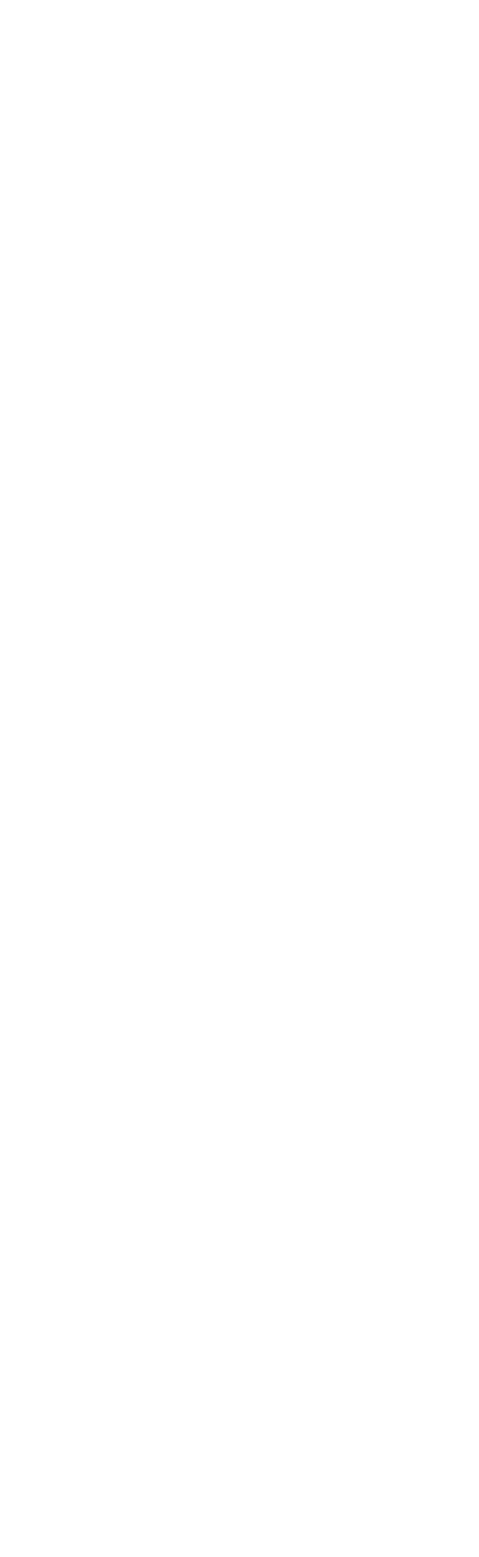
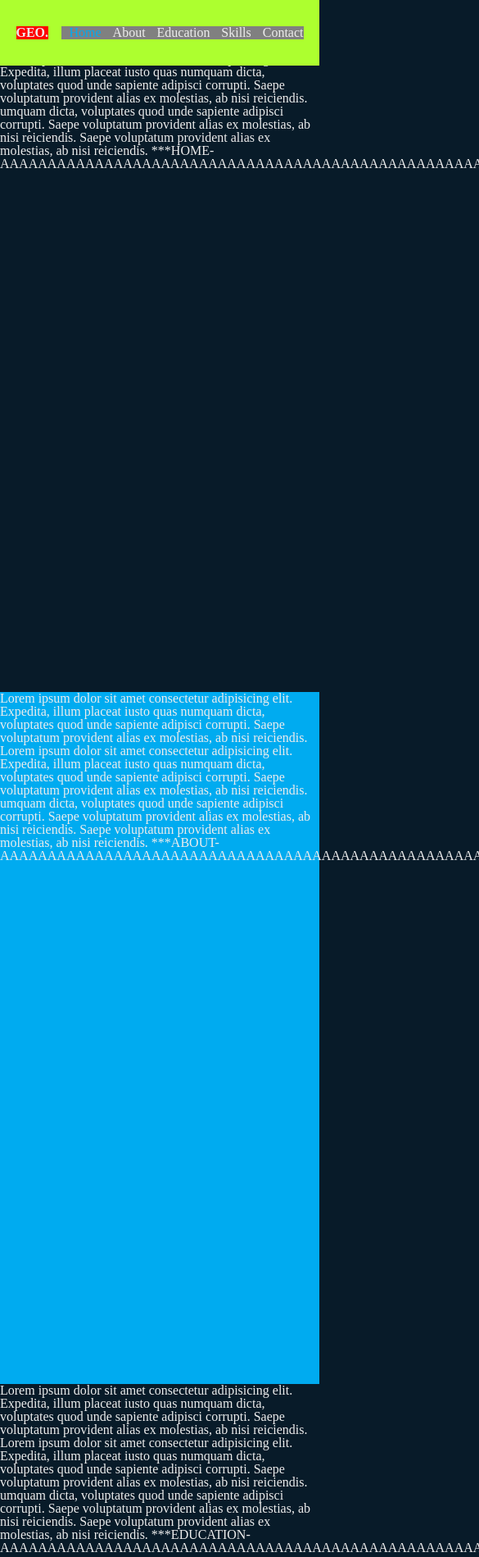
Before and after one commit to jzapatahma/10-miportafolio, a plain HTML site: page index.html in a window 390 px wide. Shown: the top 1899 px of the page at 82% size, 585 px wide, since content can reach past the window. Before the commit the page ends 844 px from the top, so only its background shows below. Drawn offline with Linux system fonts and the light colour scheme.

Commit message:
Actaulizacion 1

```diff
--- a/app.js
+++ b/app.js
@@ -0,0 +1,85 @@
+
+let header = document.getElementById("id-header");
+let navbar = document.getElementById("id-navbar");
+let navLinks = document.querySelectorAll('header nav a');
+
+// let offset = sec.offsetTop - 100;
+let height = 953;
+
+window.onscroll = () => {
+    // let header = document.querySelector('header');
+    // let header = document.getElementById('id-header');
+    header.classList.toggle('sticky', window.scrollY > 100);
+    // alert(window.scrollY);
+    // console.log(window.scrollY)
+    // if( window.scrollY > 433 ){
+    //     console.log('Home');
+    // }
+    // if( window.scrollY > 1174 ){
+    //     console.log('About');
+    // }
+    // links.classList.remove('active');
+    navLinks[0].classList.toggle('active', window.scrollY <= 602);
+    // navLinks[1].classList.toggle('active', window.scrollY > 602 && window.scrollY <= 1206 );
+    // navLinks[2].classList.toggle('active', window.scrollY > 1206 && window.scrollY <= 1809);
+    // navLinks[3].classList.toggle('active', window.scrollY > 1809 && window.scrollY <= 2411);
+    // navLinks[4].classList.toggle('active', window.scrollY = 2412);
+    // console.log(window.scrollY);
+    // alert(sessionStorage.getItem("opMenu"));
+}
+
+let menuIcon = document.getElementById('menu-icon');
+// let navbar = document.getElementById('id-navbar');
+menuIcon.onclick = () => {
+    menuIcon.classList.toggle('bx-x');
+    navbar.classList.toggle('active');
+}
+
+// Adiciona nombre de clase "active" en la etiqueta nav del menu principal
+document.addEventListener("DOMContentLoaded", function() {
+    let controlAnterior=null;
+    // document.getElementById("id-navbar").addEventListener("click", function(e) {
+        navbar.addEventListener("click", function(e) {
+        if(controlAnterior!==null){
+            controlAnterior.classList.toggle('active');
+        }
+        // let id = e.target.id;// alert(id);
+        let elemento = e.target;
+        elemento.classList.toggle('active');
+        controlAnterior=elemento;
+    });
+  });
+
+if (window.sessionStorage) {
+    sessionStorage.setItem("opMenu", window.scrollY);
+    // alert(window.scrollY);
+}
+
+
+//   if (window.sessionStorage) {
+//     sessionStorage.setItem("nombre", "Gonzalo");
+
+//     var nombre = sessionStorage.getItem("nombre");
+
+//     sessionStorage.removeItem("nombre");
+
+//   }
+//   else{
+//     throw new Error('Tu Browser no soporta sessionStorage!');
+//   }
+
+let seccion = document.querySelectorAll('section');
+// alert(seccion);
+
+if (typeof(Storage) !== 'undefined') {
+    // Código cuando Storage es compatible
+    localStorage.setItem('Nombre', 'Miguel Antonio')
+    localStorage.Apellido = 'Márquez Montoya'
+  } else {
+   // Código cuando Storage NO es compatible
+  }
+
+  let firstName = localStorage.getItem('Nombre'),
+  lastName  = localStorage.Apellido
+
+  console.log(`Hola, mi nombre es ${firstName} ${lastName}`)
--- a/index.html
+++ b/index.html
@@ -3,9 +3,129 @@
 <head>
     <meta charset="UTF-8">
     <meta name="viewport" content="width=device-width, initial-scale=1.0">
+    <!-- https://boxicons.com/ -->
+    <!-- <link href='https://unpkg.com/boxicons@2.1.4/css/boxicons.min.css' rel='stylesheet'> -->
+    <!-- <link rel="shortcut icon" type="image/x-icon" href="/favicon.ico"> -->
+    <link rel="stylesheet" href="reset.css">
+    <link rel="stylesheet" href="style.css">
     <title>Mi Portafolio</title>
 </head>
 <body>
+    <header class="header" id="id-header">
+        <a  href="#" class="logo" href="#">GEO.</a>
+        <div class="bx bx-menu" id="menu-icon"></div>
+        <nav class="navbar" id="id-navbar">
+            <a href="#id-home" id="uno" class="">Home</a>
+            <a href="#id-about" id="dos" class="">About</a>
+            <a href="#id-education" id="tres" class="">Education</a>
+            <a href="#id-skills" id="cuatro" class="">Skills</a>
+            <a href="#id-contact" id="cinco" class="">Contact</a>
+        </nav>
+    </header>
+
+    <section class="section" id="id-home">
+        <p class="lorem">Lorem ipsum dolor sit amet consectetur
+            adipisicing elit. Expedita, illum placeat iusto quas
+            numquam dicta, voluptates quod unde sapiente adipisci
+            corrupti. Saepe voluptatum provident alias ex molestias,
+            ab nisi reiciendis.
+            Lorem ipsum dolor sit amet consectetur
+            adipisicing elit. Expedita, illum placeat iusto quas
+            numquam dicta, voluptates quod unde sapiente adipisci
+            corrupti. Saepe voluptatum provident alias ex molestias,
+            ab nisi reiciendis.
+            umquam dicta, voluptates quod unde sapiente adipisci
+            corrupti. Saepe voluptatum provident alias ex molestias,
+            ab nisi reiciendis.
+            Saepe voluptatum provident alias ex molestias,
+            ab nisi reiciendis.
+            ***HOME-AAAAAAAAAAAAAAAAAAAAAAAAAAAAAAAAAAAAAAAAAAAAAAAAAAAAAAAAAAA
+        </p>
+    </section>
+
+    <section class="section" id="id-about">
+        <p class="lorem">Lorem ipsum dolor sit amet consectetur
+            adipisicing elit. Expedita, illum placeat iusto quas
+            numquam dicta, voluptates quod unde sapiente adipisci
+            corrupti. Saepe voluptatum provident alias ex molestias,
+            ab nisi reiciendis.
+            Lorem ipsum dolor sit amet consectetur
+            adipisicing elit. Expedita, illum placeat iusto quas
+            numquam dicta, voluptates quod unde sapiente adipisci
+            corrupti. Saepe voluptatum provident alias ex molestias,
+            ab nisi reiciendis.
+            umquam dicta, voluptates quod unde sapiente adipisci
+            corrupti. Saepe voluptatum provident alias ex molestias,
+            ab nisi reiciendis.
+            Saepe voluptatum provident alias ex molestias,
+            ab nisi reiciendis.
+            ***ABOUT-AAAAAAAAAAAAAAAAAAAAAAAAAAAAAAAAAAAAAAAAAAAAAAAAAAAAAAAAAAAAAAAA
+        </p>
+    </section>
+
+    <section class="section" id="id-education">
+        <p class="lorem">Lorem ipsum dolor sit amet consectetur
+            adipisicing elit. Expedita, illum placeat iusto quas
+            numquam dicta, voluptates quod unde sapiente adipisci
+            corrupti. Saepe voluptatum provident alias ex molestias,
+            ab nisi reiciendis.
+            Lorem ipsum dolor sit amet consectetur
+            adipisicing elit. Expedita, illum placeat iusto quas
+            numquam dicta, voluptates quod unde sapiente adipisci
+            corrupti. Saepe voluptatum provident alias ex molestias,
+            ab nisi reiciendis.
+            umquam dicta, voluptates quod unde sapiente adipisci
+            corrupti. Saepe voluptatum provident alias ex molestias,
+            ab nisi reiciendis.
+            Saepe voluptatum provident alias ex molestias,
+            ab nisi reiciendis.
+            ***EDUCATION-AAAAAAAAAAAAAAAAAAAAAAAAAAAAAAAAAAAAAAAAAAAAAAAAAAAAAAAAAAAAAAAA
+        </p>
+    </section>
+
+    <section class="section" id="id-skills">
+        <p class="lorem">Lorem ipsum dolor sit amet consectetur
+            adipisicing elit. Expedita, illum placeat iusto quas
+            numquam dicta, voluptates quod unde sapiente adipisci
+            corrupti. Saepe voluptatum provident alias ex molestias,
+            ab nisi reiciendis.
+            Lorem ipsum dolor sit amet consectetur
+            adipisicing elit. Expedita, illum placeat iusto quas
+            numquam dicta, voluptates quod unde sapiente adipisci
+            corrupti. Saepe voluptatum provident alias ex molestias,
+            ab nisi reiciendis.
+            umquam dicta, voluptates quod unde sapiente adipisci
+            corrupti. Saepe voluptatum provident alias ex molestias,
+            ab nisi reiciendis.
+            Saepe voluptatum provident alias ex molestias,
+            ab nisi reiciendis.
+            ***SKILLS-AAAAAAAAAAAAAAAAAAAAAAAAAAAAAAAAAAAAAAAAAAAAAAAAAAAAAAAAAAAAAAAA
+        </p>
+    </section>
+
+    <section class="section" id="id-contact">
+        <p class="lorem">Lorem ipsum dolor sit amet consectetur
+            adipisicing elit. Expedita, illum placeat iusto quas
+            numquam dicta, voluptates quod unde sapiente adipisci
+            corrupti. Saepe voluptatum provident alias ex molestias,
+            ab nisi reiciendis.
+            Lorem ipsum dolor sit amet consectetur
+            adipisicing elit. Expedita, illum placeat iusto quas
+            numquam dicta, voluptates quod unde sapiente adipisci
+            corrupti. Saepe voluptatum provident alias ex molestias,
+            ab nisi reiciendis.
+            umquam dicta, voluptates quod unde sapiente adipisci
+            corrupti. Saepe voluptatum provident alias ex molestias,
+            ab nisi reiciendis.
+            Saepe voluptatum provident alias ex molestias,
+            ab nisi reiciendis.
+            ***CONTAC-AAAAAAAAAAAAAAAAAAAAAAAAAAAAAAAAAAAAAAAAAAAAAAAAAAAAAAAAAAAAAAAA
+        </p>
+    </section>
+    <footer id="footer">
+
+    </footer>
 
 </body>
+<script src="app.js"></script>
 </html>
--- /dev/null
+++ b/reset.css
@@ -0,0 +1,48 @@
+/* http://meyerweb.com/eric/tools/css/reset/
+   v2.0 | 20110126
+   License: none (public domain)
+*/
+
+html, body, div, span, applet, object, iframe,
+h1, h2, h3, h4, h5, h6, p, blockquote, pre,
+a, abbr, acronym, address, big, cite, code,
+del, dfn, em, img, ins, kbd, q, s, samp,
+small, strike, strong, sub, sup, tt, var,
+b, u, i, center,
+dl, dt, dd, ol, ul, li,
+fieldset, form, label, legend,
+table, caption, tbody, tfoot, thead, tr, th, td,
+article, aside, canvas, details, embed,
+figure, figcaption, footer, header, hgroup,
+menu, nav, output, ruby, section, summary,
+time, mark, audio, video {
+	margin: 0;
+	padding: 0;
+	border: 0;
+	font-size: 100%;
+	font: inherit;
+	vertical-align: baseline;
+}
+/* HTML5 display-role reset for older browsers */
+article, aside, details, figcaption, figure,
+footer, header, hgroup, menu, nav, section {
+	display: block;
+}
+body {
+	line-height: 1;
+}
+ol, ul {
+	list-style: none;
+}
+blockquote, q {
+	quotes: none;
+}
+blockquote:before, blockquote:after,
+q:before, q:after {
+	content: '';
+	content: none;
+}
+table {
+	border-collapse: collapse;
+	border-spacing: 0;
+}
--- a/style.css
+++ b/style.css
@@ -0,0 +1,146 @@
+/* @import url('https://fonts.googleapis.com/css2?family=Poppins:wght@300;400;500;600;700;800;900;&display=swap'); */
+*{
+    margin: 0;
+    padding: 0;
+    text-decoration: none;
+    box-sizing: border-box;
+    border: none;
+    outline: none;
+    scroll-behavior: smooth;
+    /* font-family: 'Poppins', sans-serif; */
+}
+:root{
+    --bg-color: #081b29;
+    --segundo-bg-color: #112e42;
+    --text-color:#ededed;
+    --main-color:#00abf0;
+}
+body{
+    background: var(--bg-color);
+    color: var(--text-color);
+}
+section{
+    height: 100vh;
+}
+footer{
+    height: 10vh;
+}
+/*  */
+.header{
+    position: fixed;
+    top: 0;
+    left: 0;
+    width: 100%;
+    padding: 2rem 5%;
+    background: transparent;
+    display: flex;
+    justify-content: space-between;
+    align-items: center;
+    z-index: 100;
+    transition: .3s;
+}
+.header.sticky { /* Seleccina el contenedor del menu para darle diseño*/
+    background-color: var(--main-color);
+}
+.header .logo{
+    font-weight: 600;
+}
+.header .logo, a{
+    color: var(--text-color);
+    /* margin-left: 3.5rem; */
+    font-size: clamp(1em, 1vw + .7em, 3em);
+}
+
+.navbar a{
+    /* margin-left: 1.5rem; */
+    margin-left: clamp(.5em, .5vw + .5em, 2em);
+}
+
+/* .navbar a:hover,
+.navbar.active {
+    color: var(--main-color);
+} */
+
+.navbar .active {
+    color: var(--main-color);
+}
+
+.logo .uno.navbar{
+    /* position: relative; */
+}
+.bx-menu{
+    font-size: 2rem;
+    color: var(--text-color);
+    cursor: pointer;
+    display: none;
+}
+
+
+#id-home,
+#id-education,
+#id-contact{
+    background: var(--bg-color);
+}
+
+#id-about,
+#id-skills,
+#footer{
+    background: var(--main-color);
+}
+
+/*  */
+.header{
+    background: greenyellow;
+}
+.logo{
+    background: red;
+}
+.bx-menu{
+    background: fuchsia;
+}
+.navbar{
+    background: gray;
+}
+/*  */
+/*  */
+@media (max-width:375px){
+    .header, .navbar{
+        display: flex;
+        flex-direction: column;
+        gap: 1rem;
+        align-items: start;
+    }
+    .navbar a{
+        padding: 0;
+        margin: 0;
+    }
+    .navbar{
+        display: none;
+    }
+    .navbar.active { /*linea .navbar.active clases pegadas sin espacio por ser varias clases en una sola*/
+        display: flex;
+    }
+    .bx-menu{
+        position: absolute;
+        display: block;
+        top: 1.5rem;
+        right: 1rem;
+    }
+
+    /* #menu-icon{
+        display: block;
+    }
+    .navbar{
+        position: absolute;
+        top: 100%;
+        left: -100%;
+        width: 100%;
+        padding: 1rem 4%;
+        background: var(--main-color);
+        box-shadow: 0 .5rem 1rem rgba(0 ,0, 0, .2);
+        z-index: 1;
+        transition: .25s ease;
+        transition-delay: .25s;
+    } */
+
+}
```
